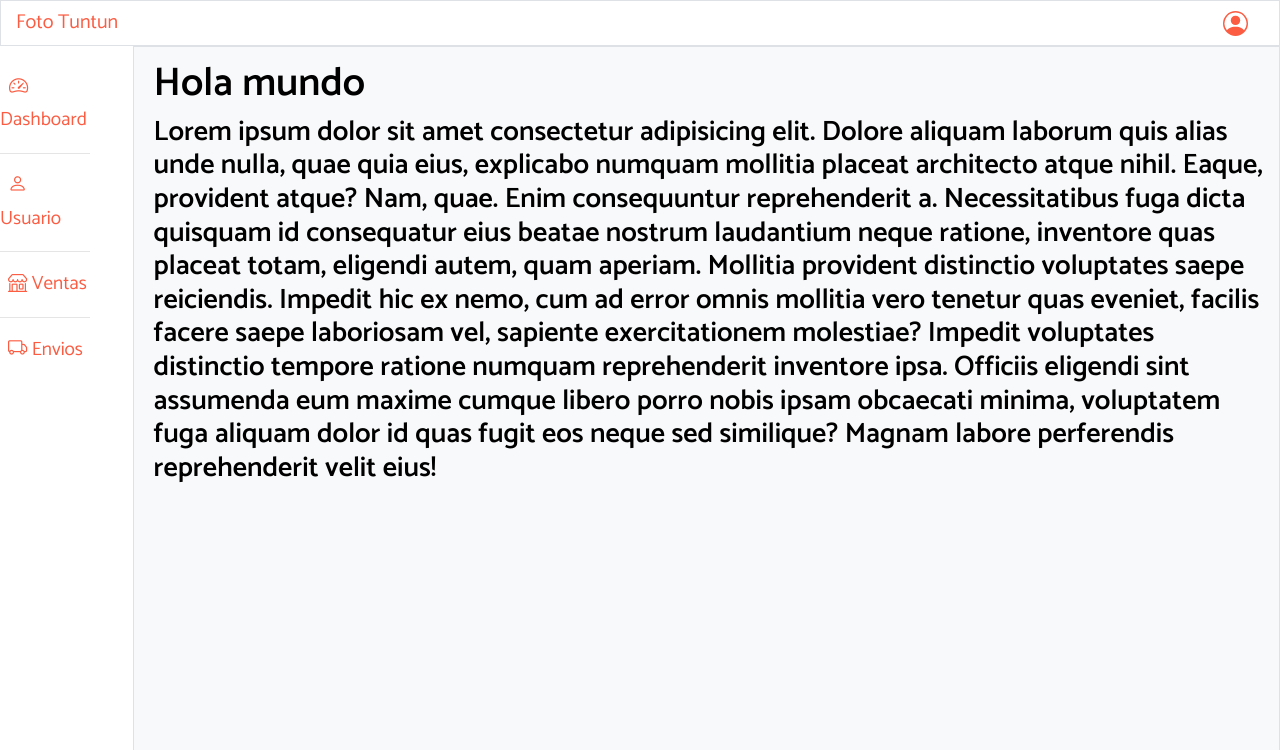
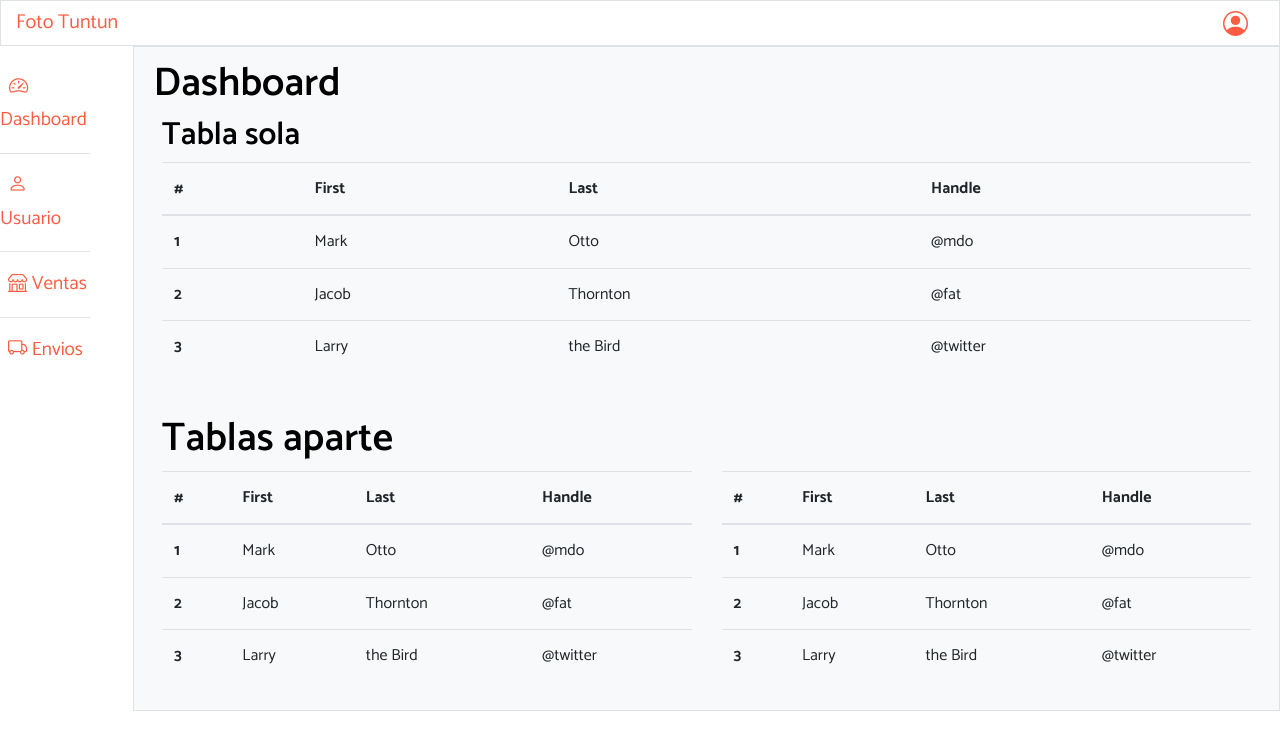
Before and after one commit to DiegoMurillo7536/TuntunFrontendRoutes, an Angular app: page / in a window 1280 px wide. Shown: the top 750 px of the page. Built offline with nearby package versions, Linux system fonts and the light colour scheme; what ngx-slick-carousel would draw is missing.

Commit message:
Haciendo las tablas

```diff
--- a/src/app/administrador/dashboard/dashboard.component.css
+++ b/src/app/administrador/dashboard/dashboard.component.css
@@ -2,5 +2,5 @@
 
     margin-left: 10.4%;
     padding: 1%;
-    padding-bottom: 35%;
+
 }
--- a/src/app/administrador/dashboard/dashboard.component.html
+++ b/src/app/administrador/dashboard/dashboard.component.html
@@ -1,10 +1,107 @@
-<div id="contenedor" class="bg-light border">
-    <h1>Hola mundo</h1>
+<div class="border bg-light" id="contenedor">
+    <h1>Dashboard</h1>
+<div class="container">
 
-    <h3>
-        Lorem ipsum dolor sit amet consectetur adipisicing elit. Dolore aliquam laborum quis alias unde nulla, quae quia eius, explicabo numquam mollitia placeat architecto atque nihil. Eaque, provident atque? Nam, quae.
-        Enim consequuntur reprehenderit a. Necessitatibus fuga dicta quisquam id consequatur eius beatae nostrum laudantium neque ratione, inventore quas placeat totam, eligendi autem, quam aperiam. Mollitia provident distinctio voluptates saepe reiciendis.
-        Impedit hic ex nemo, cum ad error omnis mollitia vero tenetur quas eveniet, facilis facere saepe laboriosam vel, sapiente exercitationem molestiae? Impedit voluptates distinctio tempore ratione numquam reprehenderit inventore ipsa.
-        Officiis eligendi sint assumenda eum maxime cumque libero porro nobis ipsam obcaecati minima, voluptatem fuga aliquam dolor id quas fugit eos neque sed similique? Magnam labore perferendis reprehenderit velit eius!
-    </h3>
+<h2>Tabla sola</h2>
+    <table class="table">
+        <thead>
+          <tr>
+            <th scope="col">#</th>
+            <th scope="col">First</th>
+            <th scope="col">Last</th>
+            <th scope="col">Handle</th>
+          </tr>
+        </thead>
+        <tbody>
+          <tr>
+            <th scope="row">1</th>
+            <td>Mark</td>
+            <td>Otto</td>
+            <td>@mdo</td>
+          </tr>
+          <tr>
+            <th scope="row">2</th>
+            <td>Jacob</td>
+            <td>Thornton</td>
+            <td>@fat</td>
+          </tr>
+          <tr>
+            <th scope="row">3</th>
+            <td>Larry</td>
+            <td>the Bird</td>
+            <td>@twitter</td>
+          </tr>
+        </tbody>
+      </table>
+      <br>
+    <h1>Tablas aparte</h1>
+    <div class="row">
+    <div class="col">
+
+<table class="table">
+    <thead>
+      <tr>
+        <th scope="col">#</th>
+        <th scope="col">First</th>
+        <th scope="col">Last</th>
+        <th scope="col">Handle</th>
+      </tr>
+    </thead>
+    <tbody>
+      <tr>
+        <th scope="row">1</th>
+        <td>Mark</td>
+        <td>Otto</td>
+        <td>@mdo</td>
+      </tr>
+      <tr>
+        <th scope="row">2</th>
+        <td>Jacob</td>
+        <td>Thornton</td>
+        <td>@fat</td>
+      </tr>
+      <tr>
+        <th scope="row">3</th>
+        <td>Larry</td>
+        <td>the Bird</td>
+        <td>@twitter</td>
+      </tr>
+    </tbody>
+  </table>
 </div>
+
+<div class="col">
+    <table class="table">
+        <thead>
+          <tr>
+            <th scope="col">#</th>
+            <th scope="col">First</th>
+            <th scope="col">Last</th>
+            <th scope="col">Handle</th>
+          </tr>
+        </thead>
+        <tbody>
+          <tr>
+            <th scope="row">1</th>
+            <td>Mark</td>
+            <td>Otto</td>
+            <td>@mdo</td>
+          </tr>
+          <tr>
+            <th scope="row">2</th>
+            <td>Jacob</td>
+            <td>Thornton</td>
+            <td>@fat</td>
+          </tr>
+          <tr>
+            <th scope="row">3</th>
+            <td>Larry</td>
+            <td>the Bird</td>
+            <td>@twitter</td>
+          </tr>
+        </tbody>
+      </table>
+    </div>
+</div>
+</div>
+</div>
--- a/src/app/administrador/dashboard/dashboard.component.ts
+++ b/src/app/administrador/dashboard/dashboard.component.ts
@@ -1,12 +1,44 @@
 import { Component, OnInit } from '@angular/core';
+interface Country {
+	name: string;
+	flag: string;
+	area: number;
+	population: number;
+}
 
+const COUNTRIES: Country[] = [
+	{
+		name: 'Russia',
+		flag: 'f/f3/Flag_of_Russia.svg',
+		area: 17075200,
+		population: 146989754,
+	},
+	{
+		name: 'Canada',
+		flag: 'c/cf/Flag_of_Canada.svg',
+		area: 9976140,
+		population: 36624199,
+	},
+	{
+		name: 'United States',
+		flag: 'a/a4/Flag_of_the_United_States.svg',
+		area: 9629091,
+		population: 324459463,
+	},
+	{
+		name: 'China',
+		flag: 'f/fa/Flag_of_the_People%27s_Republic_of_China.svg',
+		area: 9596960,
+		population: 1409517397,
+	},
+];
 @Component({
   selector: 'app-dashboard-admin',
   templateUrl: './dashboard.component.html',
   styleUrls: ['./dashboard.component.css']
 })
 export class DashboardAdminComponent implements OnInit {
-
+  countries = COUNTRIES;
   constructor() { }
 
   ngOnInit(): void {
```
